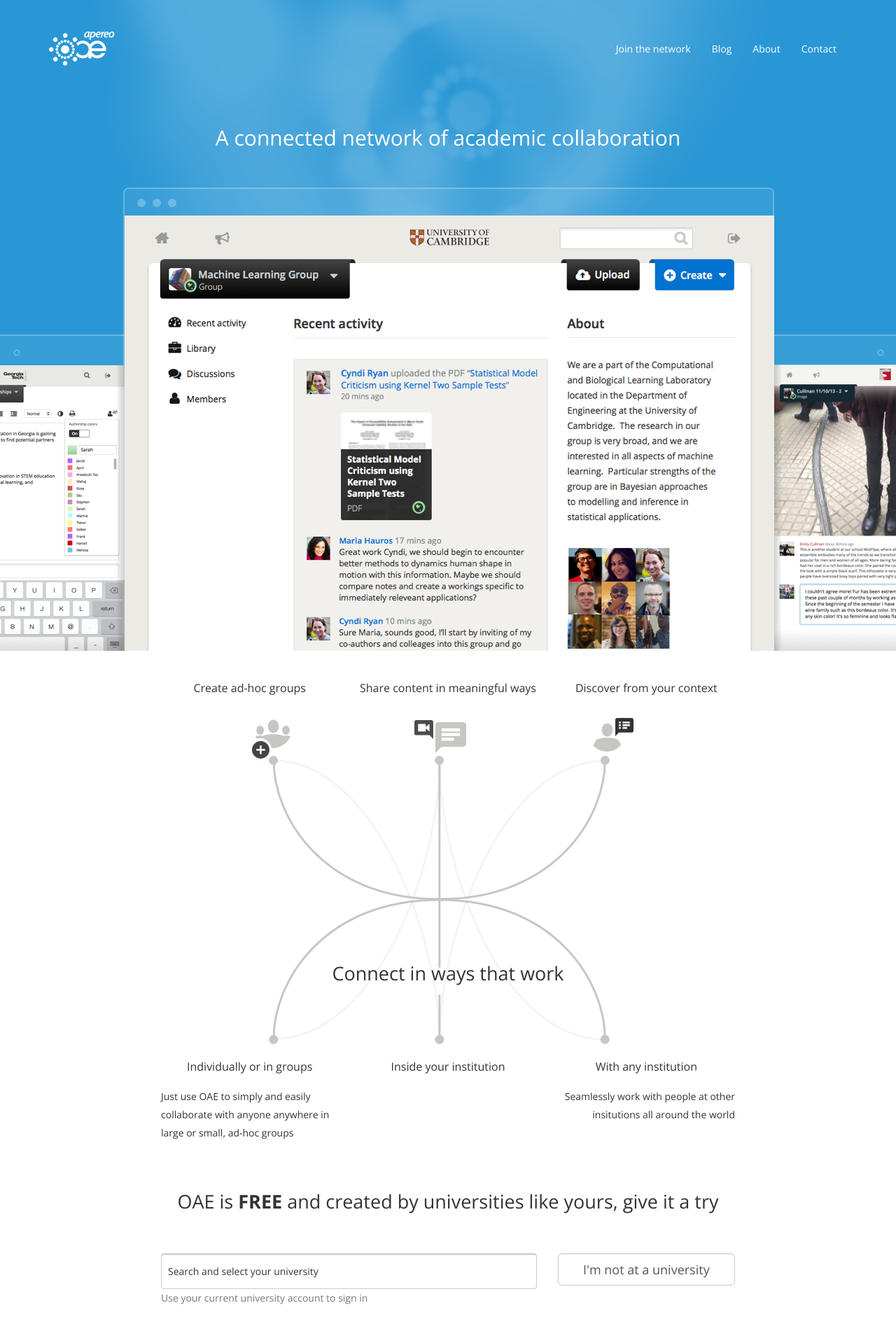
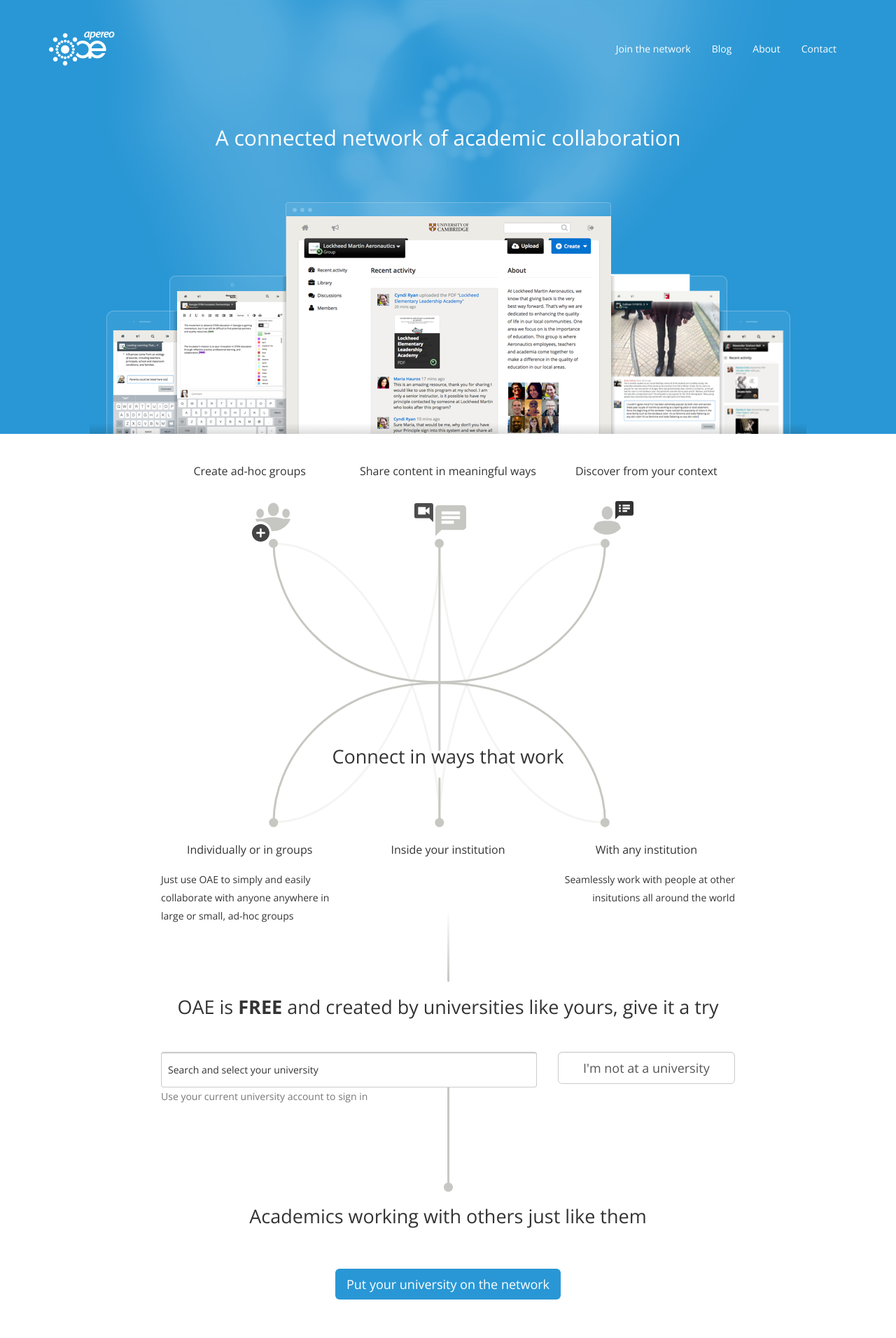
Before and after one commit to oaeproject/oaeproject.github.io, a Jekyll site: the page built from index.html, in a window 1280 px wide. Shown: the top 1912 px of the page at 70% size. Built offline with Jekyll 4.4.1, drawn with Linux system fonts in a browser that asks for light colours.

Commit message:
More auto suggest work

```diff
--- a/assets/css/oae.css
+++ b/assets/css/oae.css
@@ -132,10 +132,10 @@
 }
 
 header .hero {
-    background-image: url('/assets/img/hero-big.png');
+    background-image: url('/assets/img/hero.png');
     background-repeat: no-repeat;
     background-position: bottom;
-    min-height: 750px;
+    min-height: 440px;
 }
 
 header .hero h1 {
@@ -149,23 +149,6 @@
     padding-top: 40px;
     padding-bottom: 40px;
     text-align: left;
-}
-
-.search-group {
-    position: relative;
-    width: 100%;
-}
-
-.search-group a {
-    position: absolute;
-    top: 4px;
-    right: 4px;
-    background-color: #2B97D5;
-    border-radius: 3px;
-    color: #FFF;
-    display: inline-block;
-    font-size: 20px;
-    padding: 5px 31px;
 }
 
 footer {
@@ -240,9 +223,6 @@
 .page-home .content {
     text-align: center
 }
-.page-home .oae-title {
-    margin: 50px 0;
-}
 
 .page-home .diagram {
     background-image: url('/assets/img/diagram/450.svg');
@@ -286,8 +266,23 @@
     }
 }
 
-.academics-working-with {
-    padding-top: 100px;
+.page-home .diagram-bottom-line-top {
+    background-image: url('/assets/img/diagram/line-top.png');
+    background-repeat: no-repeat;
+    background-position: 50% 100%;
+    min-height: 160px;
+}
+
+.page-home .diagram-bottom-line-bottom {
+    background-image: url('/assets/img/diagram/line-bottom.png');
+    background-repeat: no-repeat;
+    background-position: 50% 100%;
+    margin-top: 40px;
+    min-height: 200px;
+}
+
+.page-home .academics-working-with .btn {
+    margin-top: 50px;
 }
 
 .page-home .row-location {
@@ -1170,3 +1165,78 @@
 #institution-search input {
     min-height: 30px;
 }
+
+#institution-search .signup-as-no-results {
+    padding: 0px 100px;
+    padding-bottom: 20px;
+    text-align: center;
+
+    -webkit-justify-content: space-between;
+    -ms-flex-pack: justify;
+    justify-content: space-between;
+}
+
+#institution-search .signup-as-no-results .btn {
+    width: 100%;
+}
+
+#signup-options-divider-horizontal {
+    width: 100%;
+    margin: 10px 0;
+}
+
+#signup-options-divider-horizontal > div {
+    background-color: #FFF;
+    height: 60px;
+    margin-top: -30px;
+    position: absolute;
+    right: -25px;
+    text-align: center;
+    top: 50%;
+    width: 50px;
+}
+
+/*********************
+ ** HORIZONTAL RULE **
+ *********************/
+
+/**
+ * A custom horizontal rule component that supports having centered text. Useful for compact
+ * horizontal dividers that contain a segue into the next section.
+ *
+ *  e.g. <div class="oae-hr"><span>Segue text here</span></div>
+ *
+ * @see http://stackoverflow.com/a/22603610/2517093
+ */
+
+div.oae-hr {
+    display: block;
+    overflow: hidden;
+    text-align: center;
+    white-space: nowrap;
+}
+
+div.oae-hr > span {
+    display: inline-block;
+    position: relative;
+}
+
+div.oae-hr > span:before,
+div.oae-hr > span:after {
+    background: #ccc;
+    content: "";
+    height: 1px;
+    position: absolute;
+    top: 50%;
+    width: 9999px;
+}
+
+div.oae-hr > span:before {
+    margin-right: 15px;
+    right: 100%;
+}
+
+div.oae-hr > span:after {
+    left: 100%;
+    margin-left: 15px;
+}
--- a/assets/js/index.js
+++ b/assets/js/index.js
@@ -29,7 +29,21 @@
       '{{/if}}',
       '<div class="oae-threedots">{{>tenant.displayName}}</div>'].join('\n'));
 
+    $.templates('no-results', [
+        '<div class="signup-as-no-results">',
+            '<p>...is not already part of the OAE network, what would you like to do?</p>',
+            '<a id="signup-as-no-results-try-guest" target="_blank" class="btn btn-oae">Try the OAE as a guest</a>',
+            '<div id="signup-options-divider-horizontal" class="oae-hr">',
+                '<span>or</span>',
+            '</div>',
+            '<a id="signup-as-no-results-join" class="btn btn-oae">Get your institution on the network for FREE</a>',
+        '</div>'
+        ].join('\n'));
 
+
+    /**
+     * Set up the auto suggest for finding an institution
+     */
     var setupAutoSuggest = function() {
 
         $('#institution-search-field').autoSuggest('https://network.unity.ac/api/search/tenants', {
@@ -54,28 +68,6 @@
                 return $el;
             },
             'selectionAdded': function(el) {
-                var $elem = $(el);
-
-                // Wrap the element text in a 'oae-threedots' span element to prevent overflowing
-                $elem.contents().filter(function() {
-                    return this.nodeType === 3;
-                }).wrapAll('<span class="pull-left oae-threedots" />');
-
-                var originalData = $elem.data('originalData');
-                if (originalData.resourceType) {
-                    // Prepend a thumbnail to the item to add to the list
-                    var $thumbnail = $('<div>').addClass('oae-thumbnail fa fa-oae-' + originalData.resourceType);
-                    if (originalData.thumbnailUrl) {
-                        $thumbnail.append($('<div>')
-                            .css('background-image', 'url("' + originalData.thumbnailUrl + '")')
-                            .attr('role', 'img')
-                            .attr('aria-label', security().encodeForHTMLAttribute(originalData.displayName))
-                        );
-                    }
-                    $elem.prepend($thumbnail);
-                }
-
-
                 // When a selection is added by choosing a tenant, we don't add
                 // an item to the auto-suggest selection, instead we redirect
                 // to the equivalent page on that tenant
@@ -104,6 +96,14 @@
                 toggleSignupOptions(false);
 
                 $('#signup-as-go > button').focus();
+            },
+            'showResultListWhenNoMatch': true,
+            resultsComplete: function() {
+                var $noResultsMessage = $('.as-results ul.as-list .as-message');
+                if ($noResultsMessage.text() === 'No Results Found') {
+                    var html = $.templates['no-results'].render();
+                    $noResultsMessage.html(html)
+                }
             }
         });
 
@@ -131,8 +131,15 @@
             window.location = 'https://' + $('#signup-as-selection').data().tenant.host;
         });
 
-        // Show the container now that everything is initialized
-        $('#signup-institution-container').show();
+        // Bind the listeners for the "no results" buttons
+        $('#signup-as-no-results-try-guest').on('click', function() {
+            window.location = 'https://network.unity.ac';
+            return false;
+        });
+        $('#signup-as-no-results-join').on('click', function() {
+            window.location = '/join';
+            return false;
+        });
     };
 
 
@@ -140,7 +147,6 @@
      * Cancel the currently selected institution in the auto-suggest control
      */
     var cancelInstitutionSelect = function() {
-        console.log('Cancelling stuff');
         $('#institution-search ul.as-selections').removeClass('institution-search-selected');
         $('#institution-search ul.as-selections .as-input').focus();
         toggleSignupOptions(true);
--- a/index.html
+++ b/index.html
@@ -18,7 +18,7 @@
   <div class="col-xs-4"><h3>Inside your institution</h3></div>
   <div class="col-xs-4"><h3>With any institution</h3></div>
 </div>
-<div class="row">
+<div class="row diagram-bottom-line-top">
   <div class="col-xs-4 text-left">Just use OAE to simply and easily collaborate with anyone anywhere in large or small, ad-hoc groups</div>
   <div class="col-xs-4 col-xs-offset-4 text-right">Seamlessly work with people at other insitutions all around the world</div>
 </div>
@@ -27,7 +27,7 @@
   <h2>OAE is <strong>FREE</strong> and created by universities like yours, give it a try</h2>
 </div>
 
-<div class="row">
+<div class="row diagram-bottom-line-bottom">
   <div class="col-xs-12 col-sm-8 text-left">
     <div class="search-group">
       <div id="institution-search">
```
Also changed, not shown: assets/img/diagram/line-bottom.png (added), assets/img/diagram/line-top.png (added).
